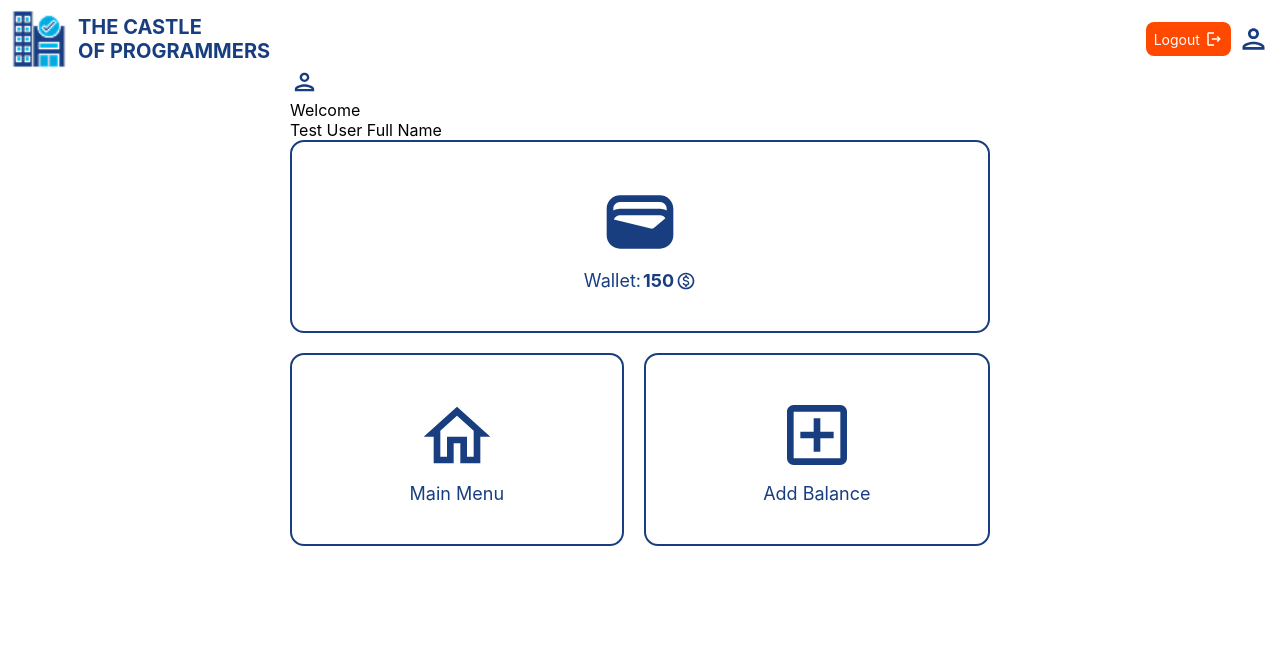
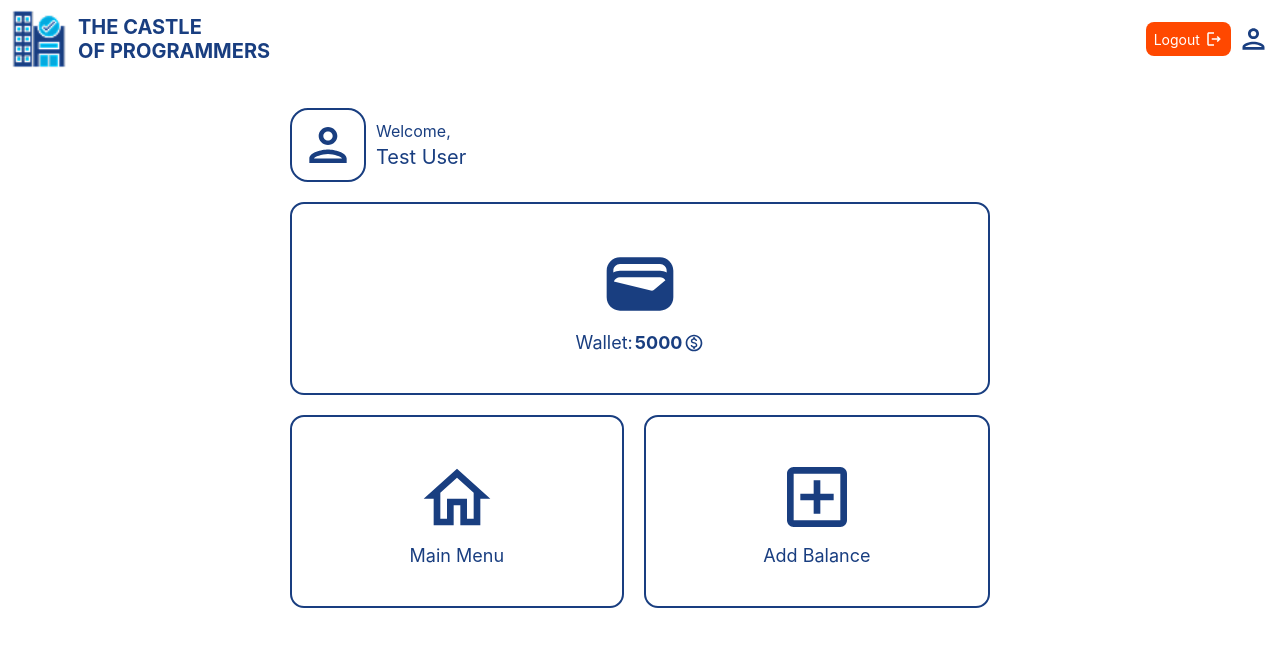
Before and after one commit to syedbilalalam/hotel-management-ui, a React (Vite) app: page /account in a window 1280 px wide. Shown: the top 646 px of the page. Built offline with nearby package versions, Linux system fonts and the light colour scheme.

Commit message:
Feat: Account page ui completed

```diff
--- a/src/assets/styles/account.css
+++ b/src/assets/styles/account.css
@@ -42,3 +42,27 @@
 .accountPage .options .rows .accountOption {
     flex-grow: 1;
 }
+.accountPage .centeredBody .title {
+    display: flex;
+    align-items: center;
+    gap: 10px;
+    color: var(--dark-blue);
+    margin: 40px 0 20px 0;
+}
+.accountPage .centeredBody .title .textContainer {
+    display: flex;
+    flex-direction: column;
+    gap: 4px;
+}
+.accountPage .centeredBody .title .textContainer .welcome {
+    font-size: 16px;
+}
+.accountPage .centeredBody .title .textContainer  .name {
+    font-size: 20px;
+}
+.accountPage .centeredBody .title .iconContainer {
+    border: 2px solid var(--dark-blue);
+    border-radius: 18px;
+    height: 74px;
+    padding: 8px;
+}
--- a/src/main.tsx
+++ b/src/main.tsx
@@ -70,6 +70,11 @@ function Main() {
     const [renderApp, setRenderApp] = useState(false);
     const [loginState, setLoginState] = useState(false);
 
+    // User info
+    const userName = 'Test User';
+    const userEmail = 'testuser@edu.pk';
+    const userPassword = 'pakistan123';
+
 
 
     const hotelRooms = useRef<RoomDb<HotelRoom>>(null);
@@ -127,14 +132,14 @@ function Main() {
 
     return (
         loginState ? (
-            <Login setLoginState={setLoginState} />
+            <Login {...{setLoginState, userEmail, userPassword}} />
         ) : renderApp ? (
 
             <BrowserRouter>
                 <Routes>
                     <Route path="/" element={<Home setLoginState={setLoginState} />} />
                     <Route path="/account" element={
-                        <Account />
+                        <Account wallet={wallet.current} userName={userName} />
                     } />
                     <Route path="/available-rooms" element={<AvailableRooms
                         hotelRooms={hotelRooms.current!}
--- a/src/pages/account.tsx
+++ b/src/pages/account.tsx
@@ -6,6 +6,10 @@ import type { ReactNode } from 'react';
 // Importing stylessheet
 import '@src/assets/styles/account.css';
 
+interface AccountPageProps {
+    userName: string;
+    wallet: number;
+}
 
 interface OptionContainerProps {
     iconPath: string;
@@ -43,7 +47,7 @@ function Option(props: OptionProps) {
     )
 }
 
-export default function Page() {
+export default function Page({ wallet, userName }: AccountPageProps) {
     return (
         <div className={'accountPage'}>
             <Navbar />
@@ -54,8 +58,8 @@ export default function Page() {
                         <img src={'icons/svg/person.svg'} alt={'icon'} />
                     </div>
                     <div className={'textContainer'}>
-                        <p className={'welcome'}>Welcome</p>
-                        <p className={'name'}>Test User Full Name</p>
+                        <p className={'welcome'}>Welcome,</p>
+                        <p className={'name'}>{userName}</p>
                     </div>
                 </div>
 
@@ -66,7 +70,7 @@ export default function Page() {
                             iconAlt={'Icon'}
                         >
                             <span>Wallet:</span>
-                            <span style={{fontWeight: 'bold'}}>150</span>
+                            <span style={{fontWeight: 'bold'}}>{wallet}</span>
                             <img className={'ico'} src={'/icons/svg/monetization_on.svg'} alt={'icon'} />
                         </Option>
                     </div>
--- a/src/pages/login.tsx
+++ b/src/pages/login.tsx
@@ -3,10 +3,12 @@ import "@src/assets/styles/login.css"; // import CSS file
 
 interface LoginPageProps {
     setLoginState: (val: boolean) => void;
+    userEmail: string;
+    userPassword: string;
 }
 
 
-export default function LoginPage({ setLoginState }: LoginPageProps) {
+export default function LoginPage({ setLoginState, userEmail, userPassword }: LoginPageProps) {
     const [email, setEmail] = useState("");
     const [password, setPassword] = useState("");
 
@@ -17,7 +19,7 @@ export default function LoginPage({ setLoginState }: LoginPageProps) {
                 console.log("Email:", email);
                 console.log("Password:", password);
 
-                if (email === 'testuser@edu.pk' && password === 'pakistan123') {
+                if (email === userEmail && password === userPassword) {
                     setLoginState(true);
                 }
                 else {
```
